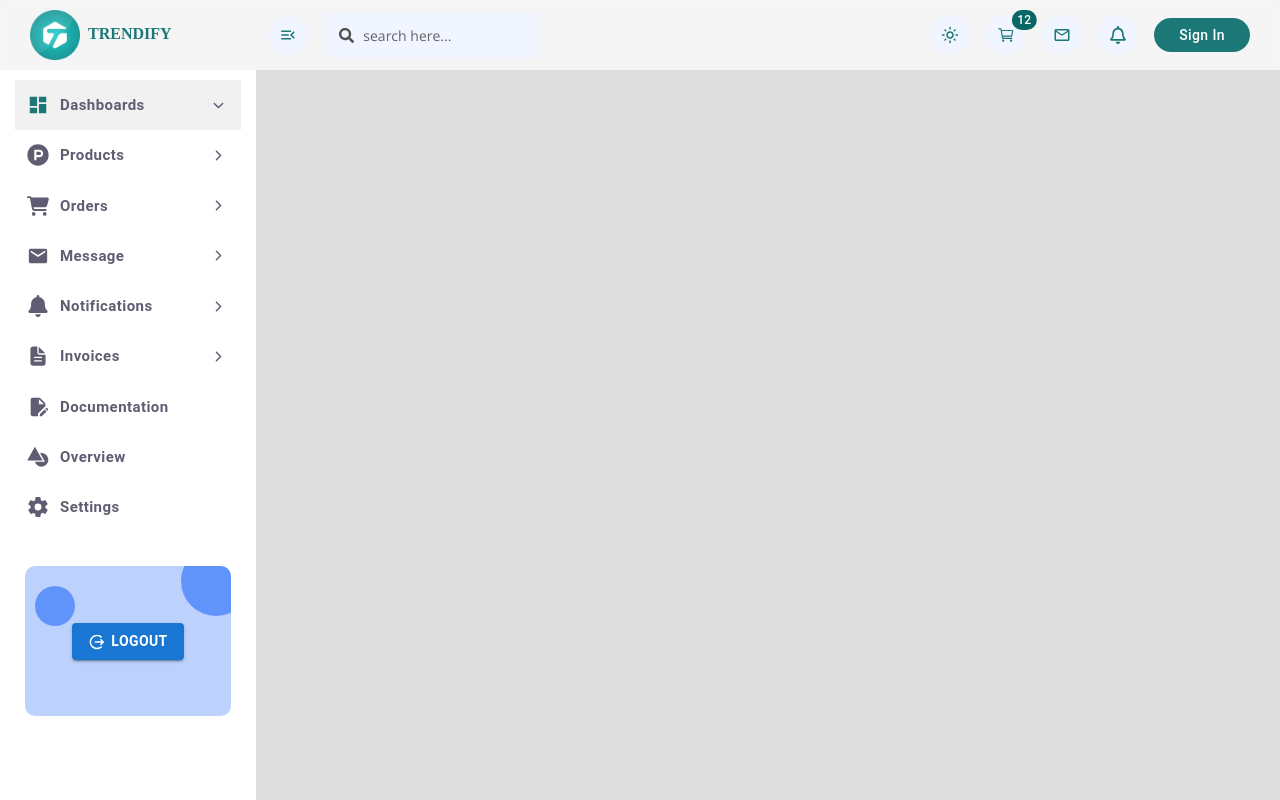
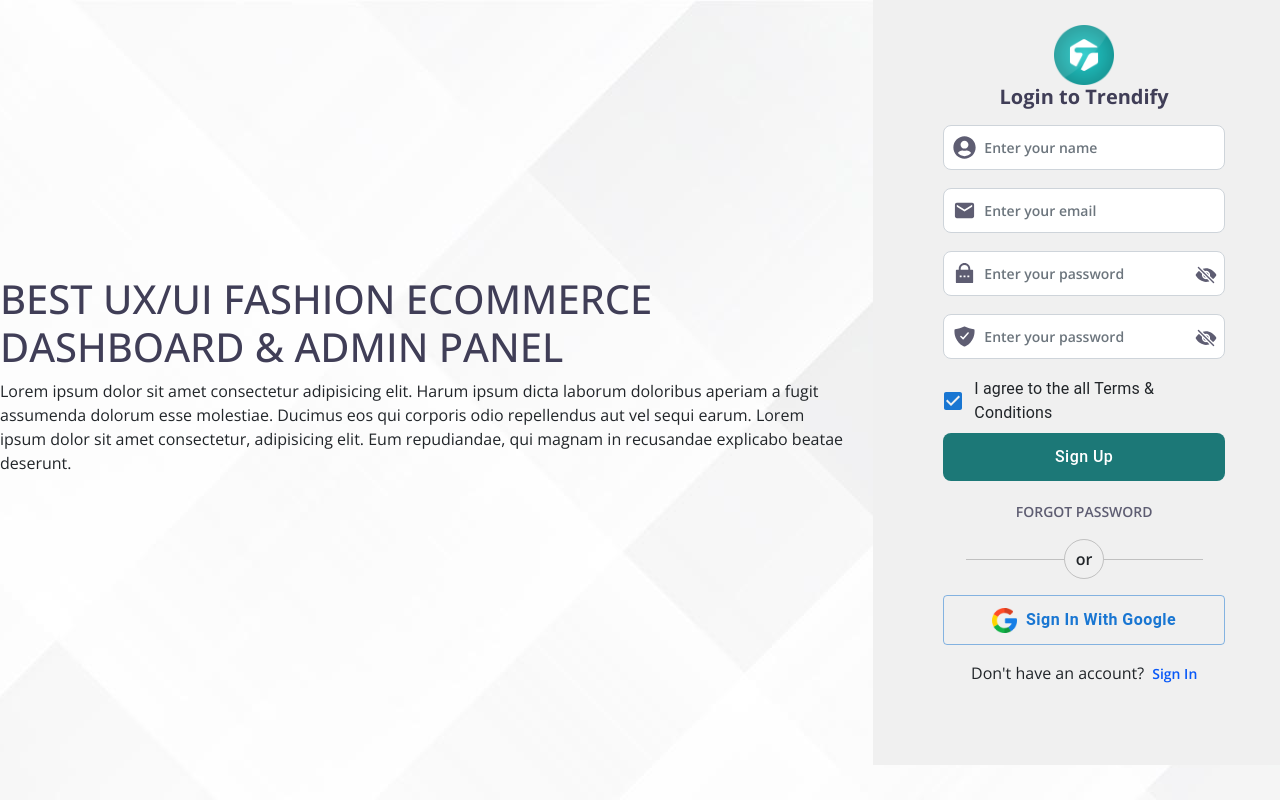
Before and after one commit to Dulmichamathka/React-Ecommerce-Dashboard, a React (Create React App) app in the folder e-commerce-website/: page /signUp in a window 1280 px wide. Built offline with nearby package versions, Linux system fonts and the light colour scheme; a web font is replaced by a local one.

Commit message:
completed right side of the signup page

```diff
--- a/e-commerce-website/src/App.css
+++ b/e-commerce-website/src/App.css
@@ -805,3 +805,24 @@
   text-transform: capitalize !important;
   font-weight: bold !important;
 }
+
+/*----SignUp Page-----*/
+
+.signUpSection {
+  padding: 0px 0px;
+}
+
+.signUpSection .loginBox {
+  background: #f0f0f0 !important;
+  position: relative;
+  z-index: 100;
+  width: 100% !important;
+  height: 100% !important;
+  padding: 25px 25px;
+}
+
+.signUpSection .loginBox .wrapper {
+  border: 0px !important;
+  background: transparent !important;
+  padding-top: 0px !important;
+}
--- a/e-commerce-website/src/App.js
+++ b/e-commerce-website/src/App.js
@@ -7,6 +7,7 @@
 import Sidebar from "./components/Sidebar/Sidebar";
 import { createContext, useState } from "react";
 import Login from "./pages/Login";
+import SignUp from "./pages/SignUp";
 
 const MyContext = createContext();
 //1.defining context
@@ -52,6 +53,7 @@
               <Route path="/" exact={true} element={<Dashboard />} />
               <Route path="/dashboard" exact={true} element={<Dashboard />} />
               <Route path="/login" exact={true} element={<Login />} />
+              <Route path="/signUp" exact={true} element={<SignUp />} />
             </Routes>
           </div>
         </div>
--- /dev/null
+++ b/e-commerce-website/src/pages/SignUp/index.js
@@ -0,0 +1,203 @@
+import React from "react";
+import { useContext, useEffect, useState } from "react";
+import { MyContext } from "../../App";
+import { MdEmail } from "react-icons/md";
+import { RiLockPasswordFill } from "react-icons/ri";
+import { IoEye } from "react-icons/io5";
+import { IoEyeOff } from "react-icons/io5";
+import Button from "@mui/material/Button";
+import { Link } from "react-router-dom";
+import { FaUserCircle } from "react-icons/fa";
+import { IoShieldCheckmark } from "react-icons/io5";
+import FormControlLabel from "@mui/material/FormControlLabel";
+import Checkbox from "@mui/material/Checkbox";
+
+const SignUp = () => {
+  const [inputIndex, setInputIndex] = useState(null);
+  const [isShowPassword, setIsShowPassword] = useState(false);
+  const [isShowConfirmPassword, setIsShowConfirmPassword] = useState(false);
+
+  const context = useContext(MyContext);
+
+  useEffect(() => {
+    context.setIsHideSidebarAndHeader(true);
+  }, []);
+
+  const focusInput = (index) => {
+    setInputIndex(index);
+  };
+
+  return (
+    <>
+      <img src="/background.jpg" className="loginpatern" />
+      <section className="loginSection signUpSection">
+        <div className="row">
+          <div className="col-md-8 d-flex align-items-center justify-content-center flex-column part1">
+            <h1>BEST UX/UI FASHION ECOMMERCE DASHBOARD & ADMIN PANEL</h1>
+            <p>
+              Lorem ipsum dolor sit amet consectetur adipisicing elit. Harum
+              ipsum dicta laborum doloribus aperiam a fugit assumenda dolorum
+              esse molestiae. Ducimus eos qui corporis odio repellendus aut vel
+              sequi earum. Lorem ipsum dolor sit amet consectetur, adipisicing
+              elit. Eum repudiandae, qui magnam in recusandae explicabo beatae
+              deserunt.
+            </p>
+          </div>
+
+          <div className="col-md-4 pr-0">
+            <div className="loginBox">
+              <div className="logo text-center">
+                <img
+                  src="/tagged.png"
+                  style={{ width: "60px", height: "60px" }}
+                />
+                <h5 className="font-weight-bold">Login to Trendify</h5>
+              </div>
+
+              <div className="wrapper mt-3 border card ">
+                <form>
+                  <div
+                    className={`form-group  position-relative ${
+                      inputIndex === 0 && "focus"
+                      //When inputIndex matches the input's index, the class "focus" is added.
+                    }`}
+                  >
+                    <span className="icon">
+                      <FaUserCircle />
+                    </span>
+                    <input
+                      type="text"
+                      className="form-control"
+                      placeholder="Enter your name"
+                      onFocus={() => focusInput(0)}
+                      //this store the index of the input field
+                      onBlur={() => setInputIndex(null)}
+                    />
+                  </div>
+
+                  <div
+                    className={`form-group  position-relative ${
+                      inputIndex === 1 && "focus"
+                      //When inputIndex matches the input's index, the class "focus" is added.
+                    }`}
+                  >
+                    <span className="icon">
+                      <MdEmail />
+                    </span>
+                    <input
+                      type="text"
+                      className="form-control"
+                      placeholder="Enter your email"
+                      onFocus={() => focusInput(1)}
+                      //this store the index of the input field
+                      onBlur={() => setInputIndex(null)}
+                    />
+                  </div>
+
+                  <div
+                    className={`form-group  position-relative ${
+                      inputIndex === 2 && "focus"
+                    }`}
+                  >
+                    <span className="icon">
+                      <RiLockPasswordFill />
+                    </span>
+                    <input
+                      type={`${isShowPassword === true ? "text" : "password"}`}
+                      //according to visibility of icon text type is changed
+                      className="form-control"
+                      placeholder="Enter your password"
+                      onFocus={() => focusInput(2)}
+                      onBlur={() => setInputIndex(null)}
+                    />
+                    <span
+                      className="toggleShowPassword"
+                      onClick={() => setIsShowPassword(!isShowPassword)}
+                      // when isShowPassword is false this set isshowpassword true
+                      // when set isshowpassword true show relavant eye
+                    >
+                      {isShowPassword === true ? <IoEye /> : <IoEyeOff />}
+                    </span>
+                  </div>
+
+                  <div
+                    className={`form-group  position-relative ${
+                      inputIndex === 3 && "focus"
+                    }`}
+                  >
+                    <span className="icon">
+                      <IoShieldCheckmark />
+                    </span>
+                    <input
+                      type={`${
+                        isShowConfirmPassword === true ? "text" : "password"
+                      }`}
+                      //according to visibility of icon text type is changed
+                      className="form-control"
+                      placeholder="Enter your password"
+                      onFocus={() => focusInput(3)}
+                      onBlur={() => setInputIndex(null)}
+                    />
+                    <span
+                      className="toggleShowPassword"
+                      onClick={() =>
+                        setIsShowConfirmPassword(!isShowConfirmPassword)
+                      }
+                      // when isShowPassword is false this set isshowpassword true
+                      // when set isshowpassword true show relavant eye
+                    >
+                      {isShowConfirmPassword === true ? (
+                        <IoEye />
+                      ) : (
+                        <IoEyeOff />
+                      )}
+                    </span>
+                  </div>
+
+                  <FormControlLabel
+                    control={<Checkbox defaultChecked />}
+                    label="I agree to the all Terms & Conditions"
+                  />
+
+                  <div className="form-group">
+                    <Button className="btn-blue btn-lg btn-big w-100">
+                      Sign Up
+                    </Button>
+                  </div>
+
+                  <div className="form-group text-center mb-0">
+                    <Link to={"/forgot-password"} className="link ">
+                      FORGOT PASSWORD
+                    </Link>
+                    <div className="d-flex align-items-center justify-content-center or mt-3 mb-3">
+                      <span className="line"></span>
+                      <span className="txt">or</span>
+                      <span className="line"></span>
+                    </div>
+
+                    <Button
+                      variant="outlined"
+                      className="w-100 btn-lg btn-big loginWithGoogle"
+                    >
+                      <img src="/google.png" width="25px" />
+                      &nbsp; Sign In with Google
+                    </Button>
+                  </div>
+
+                  <span className="text-center d-block mt-3">
+                    Don't have an account?
+                    <Link to={"/login"} className="link color ml-2">
+                      Sign In
+                    </Link>
+                  </span>
+                </form>
+              </div>
+            </div>
+          </div>
+        </div>
+      </section>
+    </>
+  );
+};
+
+export default SignUp;
```
